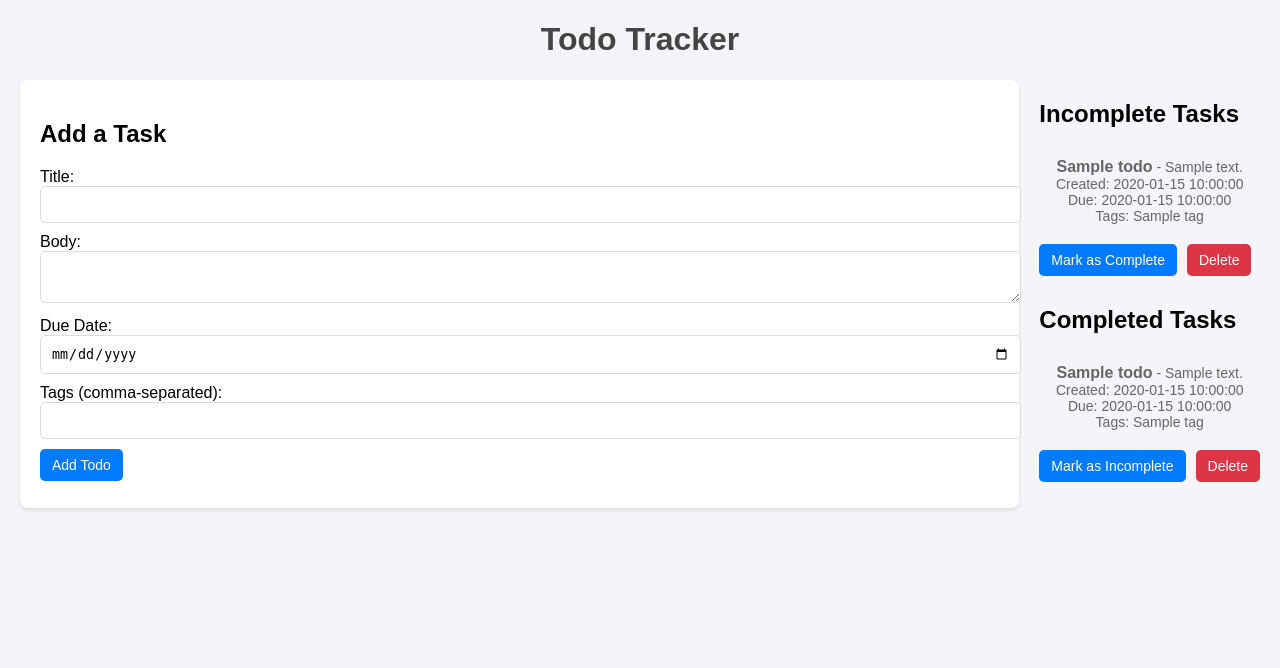
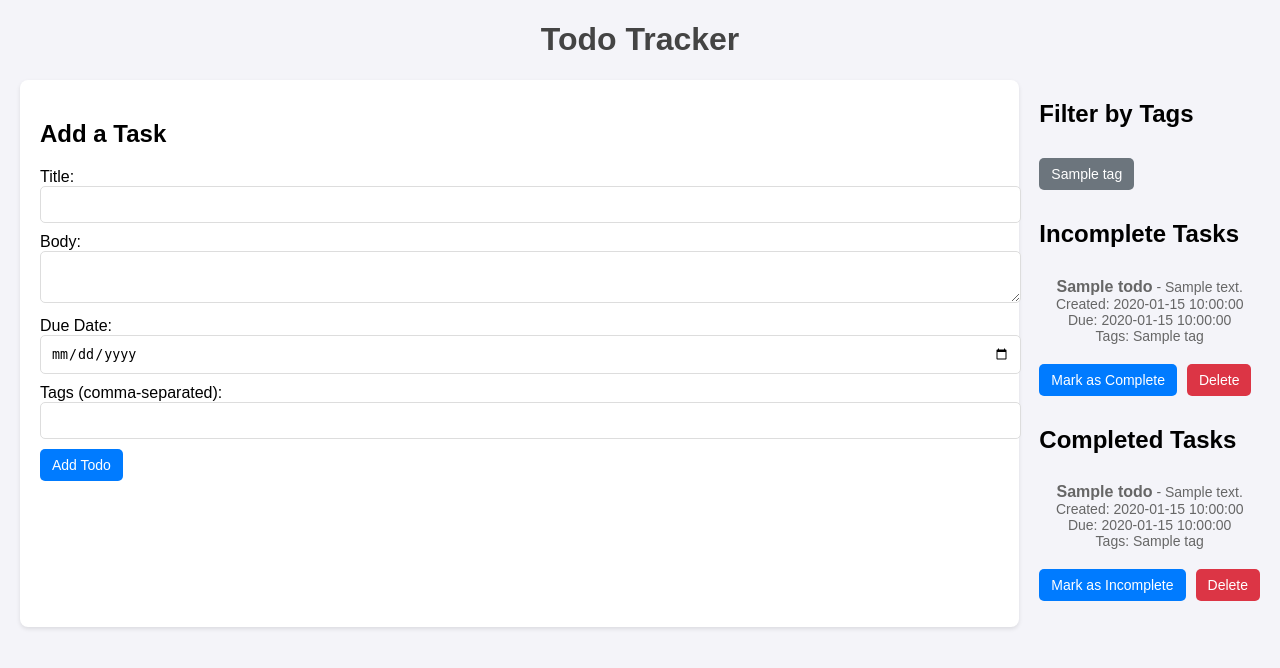
Before and after one commit to jahphetB/ToDo_Tracker, a FastAPI app: template templates/index.html in a window 1280 px wide. Shown: the top 668 px of the page. Run offline with FastAPI, Linux system fonts and the light colour scheme; the template is opened without the code that fills it: most values are stand-ins (such as "Sample title", 1, 10 or a date in 2020).

Commit message:
Update main.py, index.html, and style.css to add tag filtering functionality

```diff
--- a/main.py
+++ b/main.py
@@ -27,6 +27,7 @@ class TodoItem(Base):
     is_completed = Column(Boolean, default=False)
     tags = relationship("Tag", secondary="todo_tags", back_populates="todos")
 
+
 class Tag(Base):
     __tablename__ = "tags"
 
@@ -34,7 +35,7 @@ class Tag(Base):
     name = Column(String, unique=True, index=True)
     todos = relationship("TodoItem", secondary="todo_tags", back_populates="tags")
 
-# Association table
+
 todo_tags = Table(
     "todo_tags",
     Base.metadata,
@@ -52,23 +53,12 @@ app = FastAPI()
 templates = Jinja2Templates(directory="templates")
 app.mount("/static", StaticFiles(directory="static"), name="static")
 
+
 @app.get("/", response_class=HTMLResponse)
-async def read_root(request: Request, tag_filter: str = None):
-    # Query tasks
-    query = session.query(TodoItem)
-
-    # Filter by tag if provided
-    if tag_filter:
-        tag = session.query(Tag).filter(Tag.name == tag_filter).first()
-        if tag:
-            query = query.filter(TodoItem.tags.contains(tag))
-
-    # Separate incomplete and completed tasks
-    incomplete_tasks = query.filter(TodoItem.is_completed == False).all()
-    completed_tasks = query.filter(TodoItem.is_completed == True).all()
+async def read_root(request: Request):
+    incomplete_tasks = session.query(TodoItem).filter(TodoItem.is_completed == False).all()
+    completed_tasks = session.query(TodoItem).filter(TodoItem.is_completed == True).all()
     tags = session.query(Tag).all()
-
-    # Render the response
     return templates.TemplateResponse(
         "index.html",
         {
@@ -79,20 +69,17 @@ async def read_root(request: Request, tag_filter: str = None):
         },
     )
 
+
 @app.post("/add", response_class=HTMLResponse)
 async def add_todo(
     title: str = Form(...),
     body: str = Form(""),
     due_date: str = Form(""),
-    tags: str = Form("")
+    tags: str = Form(""),
 ):
-    # Parse the due date if provided
-    due_date_obj = datetime.datetime.strptime(due_date, '%Y-%m-%d') if due_date else None
-
-    # Parse tags
+    due_date_obj = datetime.datetime.strptime(due_date, "%Y-%m-%d") if due_date else None
     tag_list = [tag.strip() for tag in tags.split(",") if tag.strip()]
 
-    # Create a new todo item
     todo = TodoItem(title=title, body=body, due_date=due_date_obj)
     for tag_name in tag_list:
         tag = session.query(Tag).filter(Tag.name == tag_name).first()
@@ -104,124 +91,81 @@ async def add_todo(
     session.add(todo)
     session.commit()
 
-    # Query the updated incomplete and completed tasks
     incomplete_tasks = session.query(TodoItem).filter(TodoItem.is_completed == False).all()
     completed_tasks = session.query(TodoItem).filter(TodoItem.is_completed == True).all()
+    tags = session.query(Tag).all()
 
-    # Return the updated lists
     return templates.TemplateResponse(
         "partials/task_lists.html",
         {
             "request": {},
             "incomplete_tasks": incomplete_tasks,
             "completed_tasks": completed_tasks,
+            "tags": tags,
         },
     )
 
 
 @app.post("/toggle/{todo_id}", response_class=HTMLResponse)
 async def toggle_completion(todo_id: int):
-    # Find the task and toggle its status
     todo = session.query(TodoItem).filter(TodoItem.id == todo_id).first()
-    if not todo:
-        return HTMLResponse(content="Task not found", status_code=404)
+    if todo:
+        todo.is_completed = not todo.is_completed
+        session.commit()
 
-    todo.is_completed = not todo.is_completed
-    session.commit()
-
-    # Get updated lists
     incomplete_tasks = session.query(TodoItem).filter(TodoItem.is_completed == False).all()
     completed_tasks = session.query(TodoItem).filter(TodoItem.is_completed == True).all()
+    tags = session.query(Tag).all()
 
-    # Return both lists
     return templates.TemplateResponse(
         "partials/task_lists.html",
         {
             "request": {},
             "incomplete_tasks": incomplete_tasks,
-            "completed_tasks": completed_tasks
-        }
+            "completed_tasks": completed_tasks,
+            "tags": tags,
+        },
     )
 
 
-@app.get("/filter", response_class=HTMLResponse)
-async def filter_tasks(tag_filter: str, completed: bool):
-    query = session.query(TodoItem)
-
-    # Filter tasks by tag
-    tag = session.query(Tag).filter(Tag.name == tag_filter).first()
-    if tag:
-        query = query.filter(TodoItem.tags.contains(tag))
-
-    # Filter by completion status
-    query = query.filter(TodoItem.is_completed == completed)
-
-    # Render only the list of tasks
-    if completed:
-        task_list = query.all()
-        return templates.TemplateResponse(
-            "partials/completed_tasks.html", {"request": {}, "completed_tasks": task_list}
-        )
-    else:
-        task_list = query.all()
-        return templates.TemplateResponse(
-            "partials/incomplete_tasks.html", {"request": {}, "incomplete_tasks": task_list}
-        )
-
 @app.post("/delete/{todo_id}", response_class=HTMLResponse)
 async def delete_task(todo_id: int):
-    # Retrieve the task
     todo = session.query(TodoItem).filter(TodoItem.id == todo_id).first()
     if todo:
         session.delete(todo)
         session.commit()
 
-    # Check if the list is now empty
     incomplete_tasks = session.query(TodoItem).filter(TodoItem.is_completed == False).all()
     completed_tasks = session.query(TodoItem).filter(TodoItem.is_completed == True).all()
+    tags = session.query(Tag).all()
 
-    # Handle the specific case dynamically
-    if not incomplete_tasks:
-        return """
-        <ul id="incomplete-list">
-            <li>No incomplete tasks available.</li>
-        </ul>
-        """
-    if not completed_tasks:
-        return """
-        <ul id="completed-list">
-            <li>No completed tasks available.</li>
-        </ul>
-        """
-
-    return ""  # Empty response for normal cases
+    return templates.TemplateResponse(
+        "partials/task_lists.html",
+        {
+            "request": {},
+            "incomplete_tasks": incomplete_tasks,
+            "completed_tasks": completed_tasks,
+            "tags": tags,
+        },
+    )
 
 
-@app.get("/filter-date", response_class=HTMLResponse)
-async def filter_tasks_by_date(sort_by: str, completed: bool):
-    query = session.query(TodoItem)
+@app.get("/filter-by-tag", response_class=HTMLResponse)
+async def filter_by_tag(request: Request, tag_name: str, completed: bool = None):
+    query = session.query(TodoItem).join(TodoItem.tags).filter(Tag.name == tag_name)
 
-    # Filter by completion status
-    query = query.filter(TodoItem.is_completed == completed)
+    if completed is not None:
+        query = query.filter(TodoItem.is_completed == completed)
 
-    # Sort by creation date or due date
-    if sort_by == "due_date":
-        query = query.order_by(TodoItem.due_date)
-    else:
-        query = query.order_by(TodoItem.created_at)
+    filtered_tasks = query.all()
+    tags = session.query(Tag).all()
 
-    task_list = query.all()
-
-    # Render appropriate partial template
-    if completed:
-        return templates.TemplateResponse(
-            "partials/completed_tasks.html", {"request": {}, "completed_tasks": task_list}
-        )
-    else:
-        return templates.TemplateResponse(
-            "partials/incomplete_tasks.html", {"request": {}, "incomplete_tasks": task_list}
-        )
-
-
-
-# HTML templates and static files will go in the respective folders (not shown here for brevity).
+    return templates.TemplateResponse(
+        "partials/task_lists.html",
+        {
+            "request": request,
+            "incomplete_tasks": [task for task in filtered_tasks if not task.is_completed],
+            "completed_tasks": [task for task in filtered_tasks if task.is_completed],
+            "tags": tags,
+        },
+    )
--- a/static/style.css
+++ b/static/style.css
@@ -95,22 +95,6 @@ button.delete-button:hover {
 button.sort-button {
     background-color: #6c757d;
     color: white;
-}
-
-button.sort-button:hover {
-    background-color: #5a6268;
-}
-
-/* Sort Actions */
-.sort-actions {
-    display: flex;
-    gap: 10px;
-    margin-bottom: 15px;
-}
-
-button.sort-button {
-    background-color: #6c757d;
-    color: white;
     padding: 8px 12px;
     border: none;
     border-radius: 5px;
@@ -121,7 +105,6 @@ button.sort-button {
 button.sort-button:hover {
     background-color: #5a6268;
 }
-
 
 /* Task List Styles */
 ul {
@@ -154,22 +137,29 @@ ul li {
 }
 
 /* Tag Filter Styles */
-.tag-filter ul {
+.tag-list {
     display: flex;
     flex-wrap: wrap;
     gap: 10px;
     padding: 0;
+    margin-bottom: 20px;
+    list-style: none;
 }
 
-.tag-filter li {
-    display: inline;
+.tag-list li {
+    margin: 0;
 }
 
-.tag-filter a {
-    text-decoration: none;
-    color: #007bff;
+button.filter-tag {
+    background-color: #6c757d;
+    color: white;
+    padding: 8px 12px;
+    border: none;
+    border-radius: 5px;
+    font-size: 14px;
+    cursor: pointer;
 }
 
-.tag-filter a:hover {
-    text-decoration: underline;
+button.filter-tag:hover {
+    background-color: #5a6268;
 }
--- a/templates/index.html
+++ b/templates/index.html
@@ -17,7 +17,6 @@
                   hx-post="/add"
                   hx-target="#task-lists"
                   hx-swap="outerHTML"
-                    hx-trigger="submit"
                   hx-on="htmx:afterRequest: this.reset()">
                 <label for="title">Title:</label>
                 <input type="text" id="title" name="title" required><br>
@@ -37,7 +36,23 @@
 
         <!-- Task Lists Section -->
         <div id="task-lists">
-            <div class="task-section">
+            <!-- Filter by Tags Section -->
+            <section id="filter-tags">
+                <h2>Filter by Tags</h2>
+                <ul class="tag-list">
+                    {% for tag in tags %}
+                    <li>
+                        <button hx-get="/filter-by-tag?tag_name={{ tag.name }}"
+                                hx-target="#task-lists"
+                                hx-swap="outerHTML"
+                                class="filter-tag">
+                            {{ tag.name }}
+                        </button>
+                    </li>
+                    {% endfor %}
+                </ul>
+            </section>
+
             <!-- Incomplete Tasks Section -->
             <section id="incomplete-tasks">
                 <h2>Incomplete Tasks</h2>
@@ -52,10 +67,16 @@
                         <br>Due: {{ todo.due_date or 'No due date' }}
                         <br>Tags: {% for tag in todo.tags %}{{ tag.name }} {% endfor %}
                         <div class="task-actions">
-                                <form method="post" action="/toggle/{{ todo.id }}" hx-post="/toggle/{{ todo.id }}" hx-target="#task-lists" hx-swap="outerHTML">
+                            <form method="post" action="/toggle/{{ todo.id }}"
+                                  hx-post="/toggle/{{ todo.id }}"
+                                  hx-target="#task-lists"
+                                  hx-swap="outerHTML">
                                 <button type="submit">Mark as Complete</button>
                             </form>
-                                <form method="post" action="/delete/{{ todo.id }}" hx-post="/delete/{{ todo.id }}" hx-target="#task-{{ todo.id }}" hx-swap="outerHTML">
+                            <form method="post" action="/delete/{{ todo.id }}"
+                                  hx-post="/delete/{{ todo.id }}"
+                                  hx-target="#task-{{ todo.id }}"
+                                  hx-swap="outerHTML">
                                 <button type="submit" class="delete-button">Delete</button>
                             </form>
                         </div>
@@ -79,10 +100,16 @@
                         <br>Due: {{ todo.due_date or 'No due date' }}
                         <br>Tags: {% for tag in todo.tags %}{{ tag.name }} {% endfor %}
                         <div class="task-actions">
-                                <form method="post" action="/toggle/{{ todo.id }}" hx-post="/toggle/{{ todo.id }}" hx-target="#task-lists" hx-swap="outerHTML">
+                            <form method="post" action="/toggle/{{ todo.id }}"
+                                  hx-post="/toggle/{{ todo.id }}"
+                                  hx-target="#task-lists"
+                                  hx-swap="outerHTML">
                                 <button type="submit">Mark as Incomplete</button>
                             </form>
-                                <form method="post" action="/delete/{{ todo.id }}" hx-post="/delete/{{ todo.id }}" hx-target="#task-{{ todo.id }}" hx-swap="outerHTML">
+                            <form method="post" action="/delete/{{ todo.id }}"
+                                  hx-post="/delete/{{ todo.id }}"
+                                  hx-target="#task-{{ todo.id }}"
+                                  hx-swap="outerHTML">
                                 <button type="submit" class="delete-button">Delete</button>
                             </form>
                         </div>
@@ -93,6 +120,5 @@
             </section>
         </div>
     </div>
-    </div>
 </body>
 </html>
```
Also changed, not shown: todo.db. Lines whose indentation alone changed are shown as unchanged.
